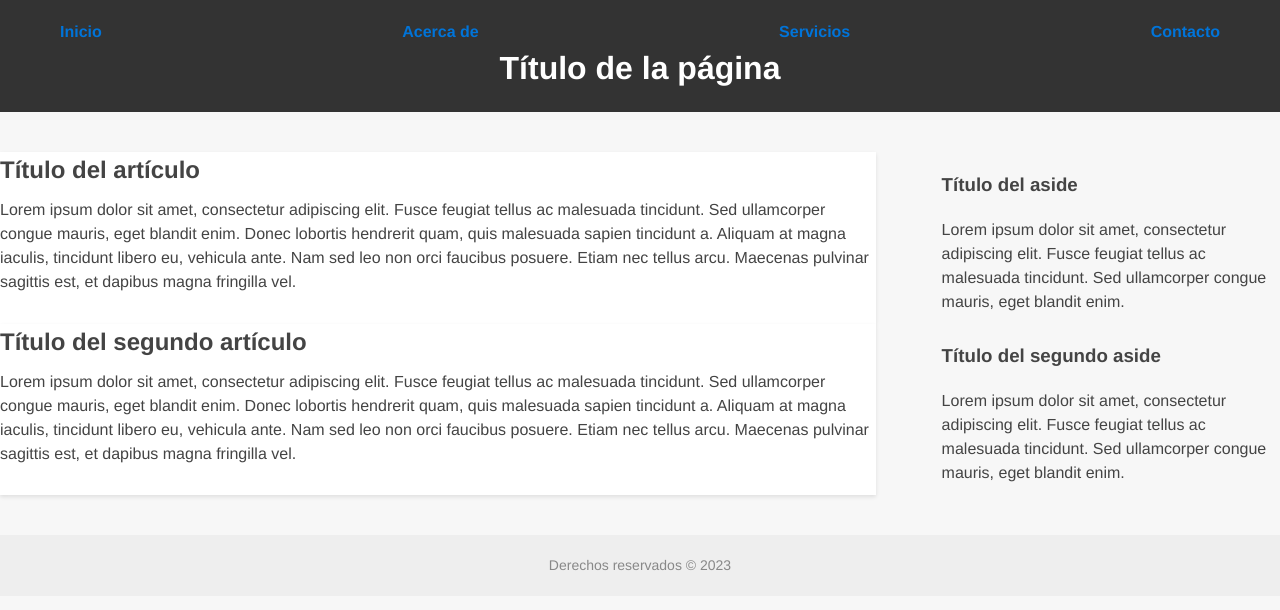
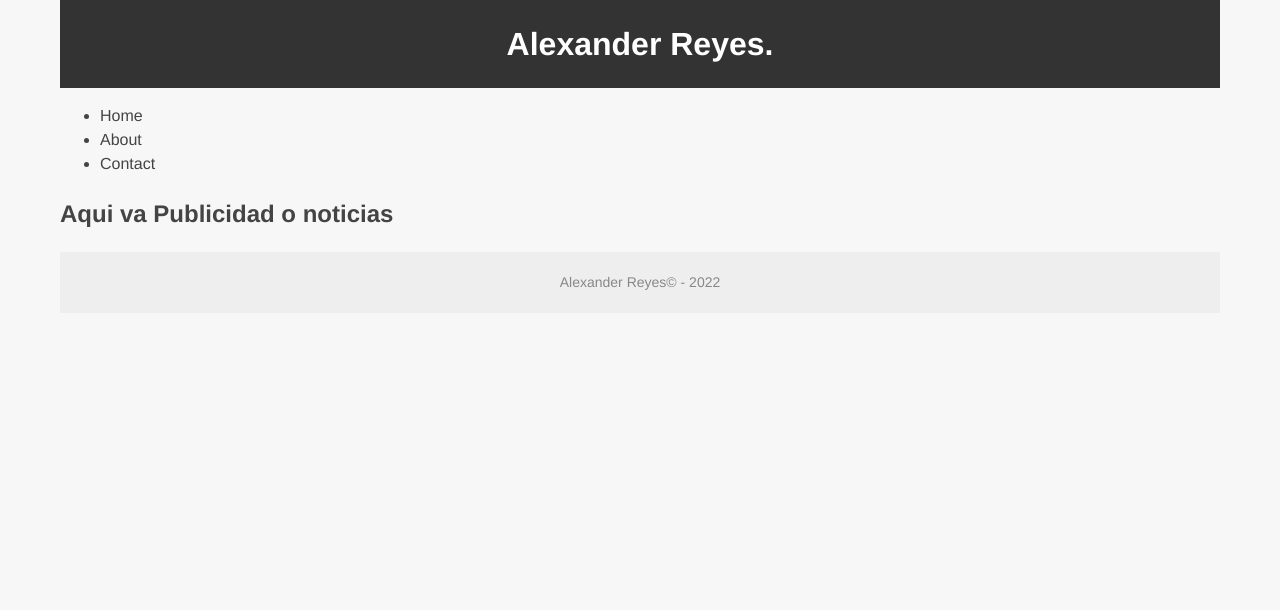
Before and after one commit to alfatigo/PROYECTO-ESTRUCTURA-BASICA-HTML-Y-CSS-ETIEQUETAS-SEMANTICAS-HEAD-BODY-HEADER-NAV-MAIN-CONTAINE, a plain HTML site: page index.html in a window 1280 px wide. Drawn offline with Linux system fonts and the light colour scheme; files that its build step writes are made by us from their sources.

Commit message:
Update Web

```diff
--- a/index.html
+++ b/index.html
@@ -1,51 +1,54 @@
 <!DOCTYPE html>
-<html lang="es">
+<html lang="en">
+
 <head>
-	<meta charset="UTF-8">
-	<meta name="viewport" content="width=device-width, initial-scale=1.0">
-	<title>Título de la página</title>
-	<link rel="stylesheet" href="Styles/main.css">
+  <!--SECCION DE META DATA-->
+  <meta charset="UTF-8" />
+  <link rel="shortcut icon" href="HTML.png" type="image/x-icon" />
+  <meta http-equiv="X-UA-Compatible" content="IE=edge" />
+  <meta name="viewport" content="width=device-width, initial-scale=1.0" />
+  <title>HTML, CSS, JavaScript</title>
+  <meta name="description" content="Pagina de Ejemplo para Proyecto Web Basico con HTML5, CSS,  Git y Git-Hub de IHC" />
+  <meta name="keywords" content="HTML, CSS, JavaScript" />
+  <meta name="author" content="Alexander Reyes" />
+  <meta name="copyright" content="https://advisertecnology.com/" />
+  <link rel="stylesheet" href="main.css" />
 </head>
+
 <body>
+  <div class="container">
+    <!--ENCABEZADO-->
     <header>
-		<div class="container">
+      <h1>Alexander Reyes.</h1>
+    </header>
+    <!--NAVEGACION-->
     <nav>
       <ul>
-					<li><a href="#">Inicio</a></li>
-					<li><a href="#">Acerca de</a></li>
-					<li><a href="#">Servicios</a></li>
-					<li><a href="#">Contacto</a></li>
+        <li>Home</li>
+        <li>About</li>
+        <li>Contact</li>
       </ul>
     </nav>
-			<h1>Título de la página</h1>
+
+    <!--CONTENIDO-->
+    <section id="contenido">
+      <!--ARTICULOS-->
+      <article>
+      </article>
+    </section>
+
+    <!--PUBLICIDAD-->
+    <aside>
+      <h2>Aqui va Publicidad o noticias</h2>
+    </aside>
+
+    <div class="clearfix"></div>
+
+    <!--FOOTER O PIE DE PAGINA-->
+    <footer>
+      <p>Alexander Reyes&copy; - 2022</p>
+    </footer>
   </div>
-	</header>
-	<main>
-		<section>
-			<article>
-				<h2>Título del artículo</h2>
-				<p>Lorem ipsum dolor sit amet, consectetur adipiscing elit. Fusce feugiat tellus ac malesuada tincidunt. Sed ullamcorper congue mauris, eget blandit enim. Donec lobortis hendrerit quam, quis malesuada sapien tincidunt a. Aliquam at magna iaculis, tincidunt libero eu, vehicula ante. Nam sed leo non orci faucibus posuere. Etiam nec tellus arcu. Maecenas pulvinar sagittis est, et dapibus magna fringilla vel.</p>
-			</article>
-			<aside>
-				<h3>Título del aside</h3>
-				<p>Lorem ipsum dolor sit amet, consectetur adipiscing elit. Fusce feugiat tellus ac malesuada tincidunt. Sed ullamcorper congue mauris, eget blandit enim.</p>
-			</aside>
-		</section>
-		<section>
-			<article>
-				<h2>Título del segundo artículo</h2>
-				<p>Lorem ipsum dolor sit amet, consectetur adipiscing elit. Fusce feugiat tellus ac malesuada tincidunt. Sed ullamcorper congue mauris, eget blandit enim. Donec lobortis hendrerit quam, quis malesuada sapien tincidunt a. Aliquam at magna iaculis, tincidunt libero eu, vehicula ante. Nam sed leo non orci faucibus posuere. Etiam nec tellus arcu. Maecenas pulvinar sagittis est, et dapibus magna fringilla vel.</p>
-			</article>
-			<aside>
-				<h3>Título del segundo aside</h3>
-				<p>Lorem ipsum dolor sit amet, consectetur adipiscing elit. Fusce feugiat tellus ac malesuada tincidunt. Sed ullamcorper congue mauris, eget blandit enim.</p>
-			</aside>
-		</section>
-	</main>
-	<footer>
-		<div class="container">
-			<p>Derechos reservados &copy; 2023</p>
-		</div>
-	</footer>
 </body>
+
 </html>
```
Lines whose indentation alone changed are shown as unchanged.
